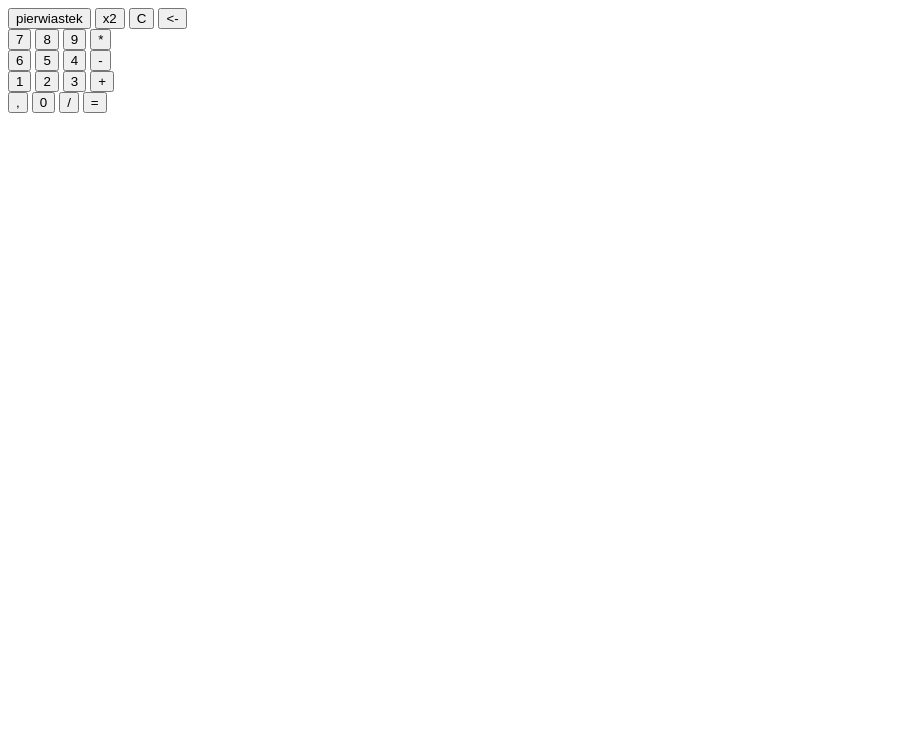
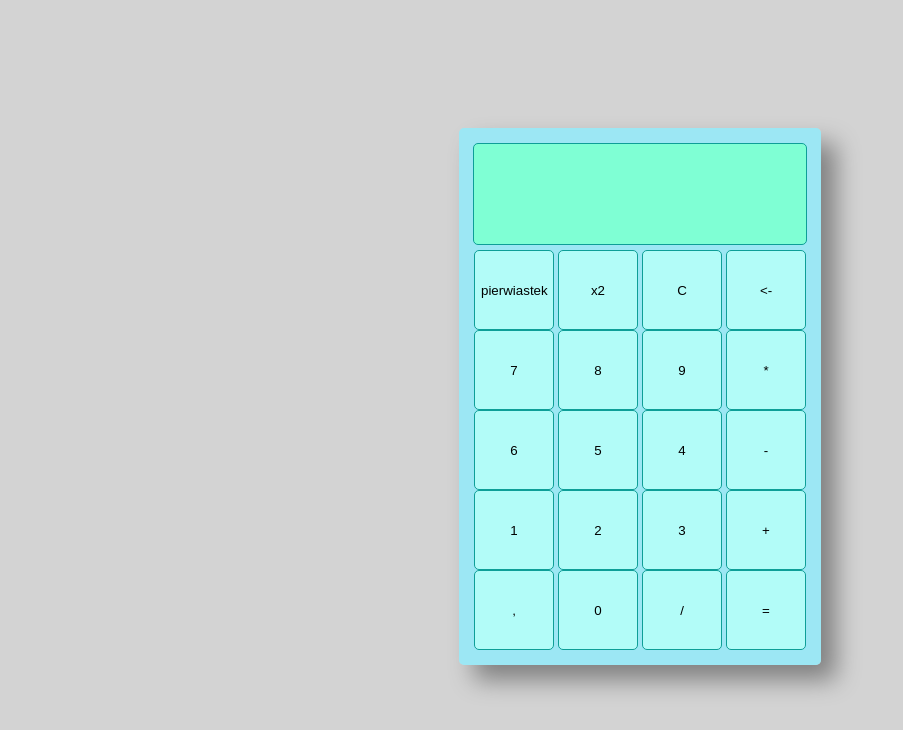
Before and after one commit to AKSki008/Calculator, a plain HTML site: page index.html in a window 1280 px wide. Shown: the whole page, without its empty margins (0-903 px from the left). Drawn offline with Linux system fonts and the light colour scheme.

Commit message:
EDIT html,css

```diff
--- a/index.html
+++ b/index.html
@@ -5,10 +5,13 @@
     <meta http-equiv="X-UA-Compatible" content="IE=edge">
     <meta name="viewport" content="width=device-width, initial-scale=1.0">
     <title>Calculator</title>
+
+    <link rel="stylesheet" href="main.css">
+
 </head>
 <body>
-    <div>
-        <div></div>
+    <div class="container">
+        <div class="wynik"></div>
         <div>
             <button>pierwiastek</button>
             <button>x2</button>
@@ -41,5 +44,6 @@
         </div>
 
     </div>
+    <script src="app.js"></script>
 </body>
 </html>
--- a/main.css
+++ b/main.css
@@ -0,0 +1,42 @@
+body{
+    height: 100%;
+    width: 100%;
+margin: auto;
+display: grid;
+margin-top: 10%;
+margin-bottom: 10%;
+background-color: lightgray;
+}
+
+.container{
+    height: auto;
+    width: auto;
+    display: flex;
+    justify-self: center;
+    align-self: center;
+    flex-direction: column;
+    justify-content: center;
+    align-items: center;
+    background-color: rgba(139, 238, 255, 0.753);
+    padding: 15px;
+    border-radius: 5px;
+    box-shadow: 15px 15px 25px gray;
+}
+.wynik{
+    height: 100px;
+    width: 100%;
+    background-color: aquamarine;
+    border: solid 1px rgb(14, 158, 151);
+    margin-bottom: 5px;
+        border-radius: 5px;
+}
+button{
+    height: 80px;
+    width: 80px;
+    background-color: rgb(178, 252, 248);
+    border: solid 1px rgb(14, 158, 151);
+        border-radius: 5px;
+}
+button:hover{
+    background-color: rgb(12, 201, 191);
+}
```
